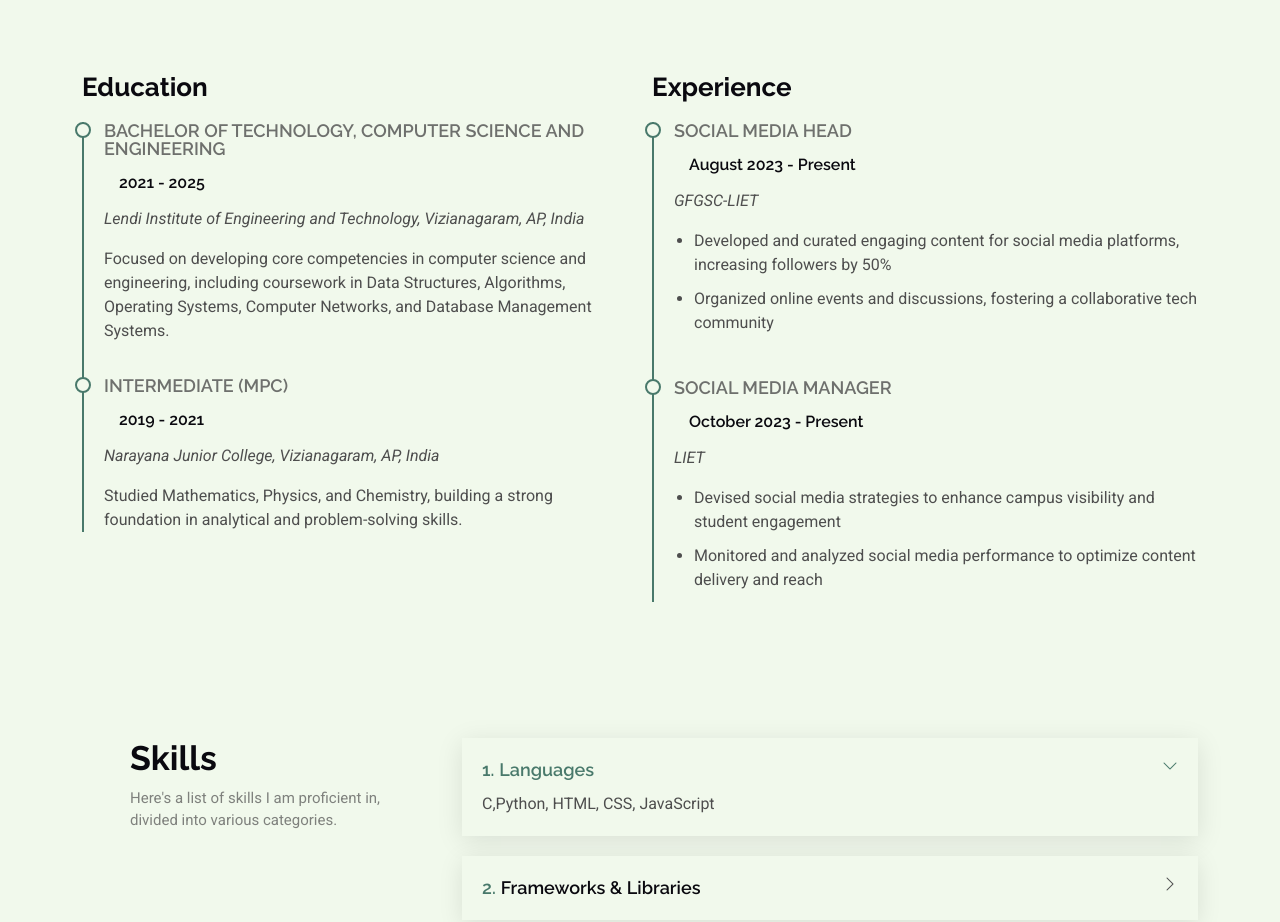
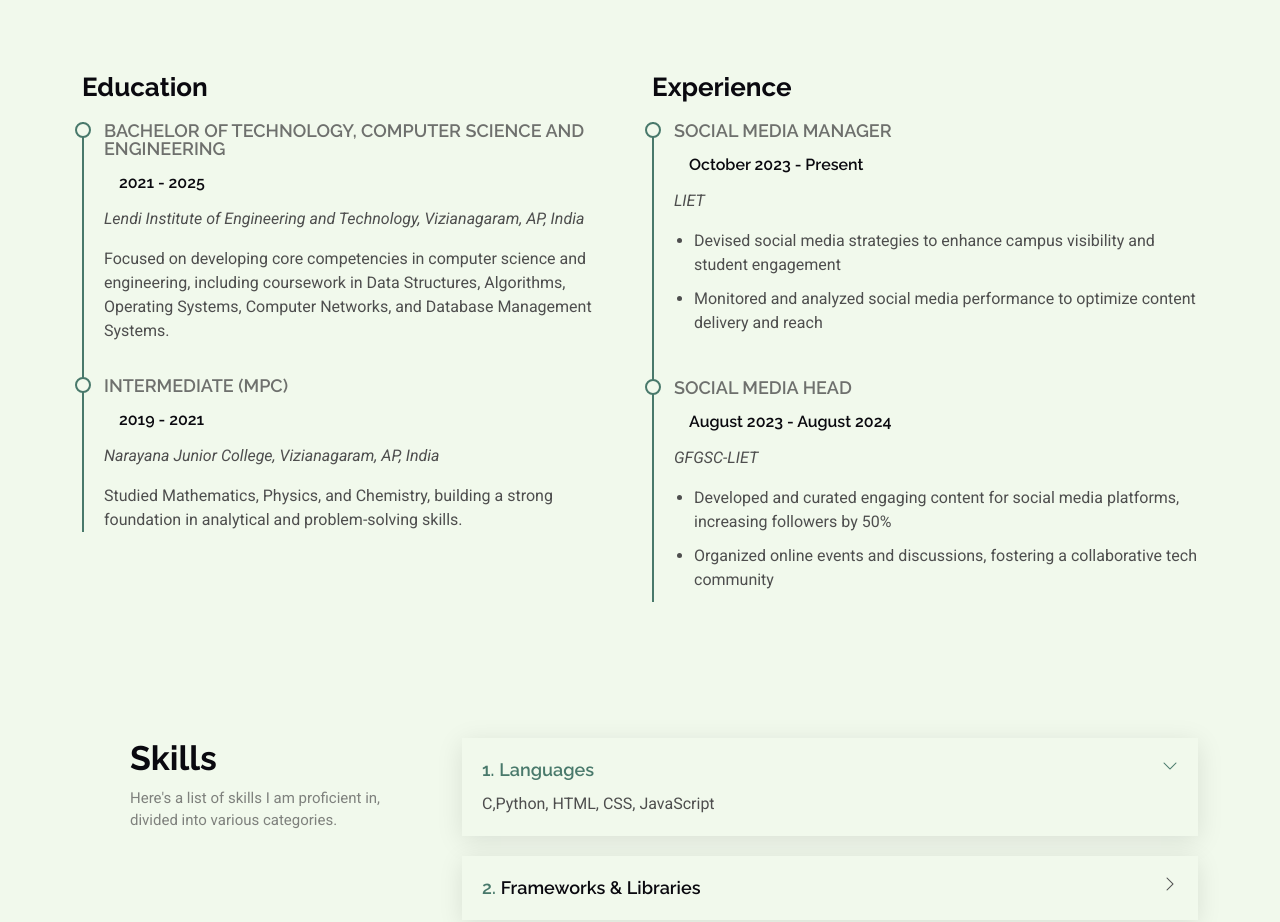
Before and after one commit to tinkten7/srikartenneti, a plain HTML site: page index.html in a window 1280 px wide. Shown: the part 1580-2502 px from the top of the page. Drawn offline with Linux system fonts and the light colour scheme.

Commit message:
Update index.html

```diff
--- a/index.html
+++ b/index.html
@@ -147,16 +147,6 @@ I am currently an undergraduate student with a passion for design and technology
           <div class="col-lg-6" data-aos="fade-up" data-aos-delay="200">
             <h3 class="resume-title">Experience</h3>
             <div class="resume-item">
-                <h4>Social Media Head</h4>
-                <h5>August 2023 - Present</h5>
-                <p><em>GFGSC-LIET</em></p>
-                <ul>
-                    <li>Developed and curated engaging content for social media platforms, increasing followers by 50%</li>
-                    <li>Organized online events and discussions, fostering a collaborative tech community</li>
-                </ul>
-            </div><!-- End Resume Item -->
-
-            <div class="resume-item">
                 <h4>Social Media Manager</h4>
                 <h5>October 2023 - Present</h5>
                 <p><em>LIET</em></p>
@@ -165,6 +155,17 @@ I am currently an undergraduate student with a passion for design and technology
                     <li>Monitored and analyzed social media performance to optimize content delivery and reach</li>
                 </ul>
             </div><!-- End Resume Item -->
+
+            <div class="resume-item">
+                <h4>Social Media Head</h4>
+                <h5>August 2023 - August 2024</h5>
+                <p><em>GFGSC-LIET</em></p>
+                <ul>
+                    <li>Developed and curated engaging content for social media platforms, increasing followers by 50%</li>
+                    <li>Organized online events and discussions, fostering a collaborative tech community</li>
+                </ul>
+            </div><!-- End Resume Item -->
+
 
         </div>
 
```
